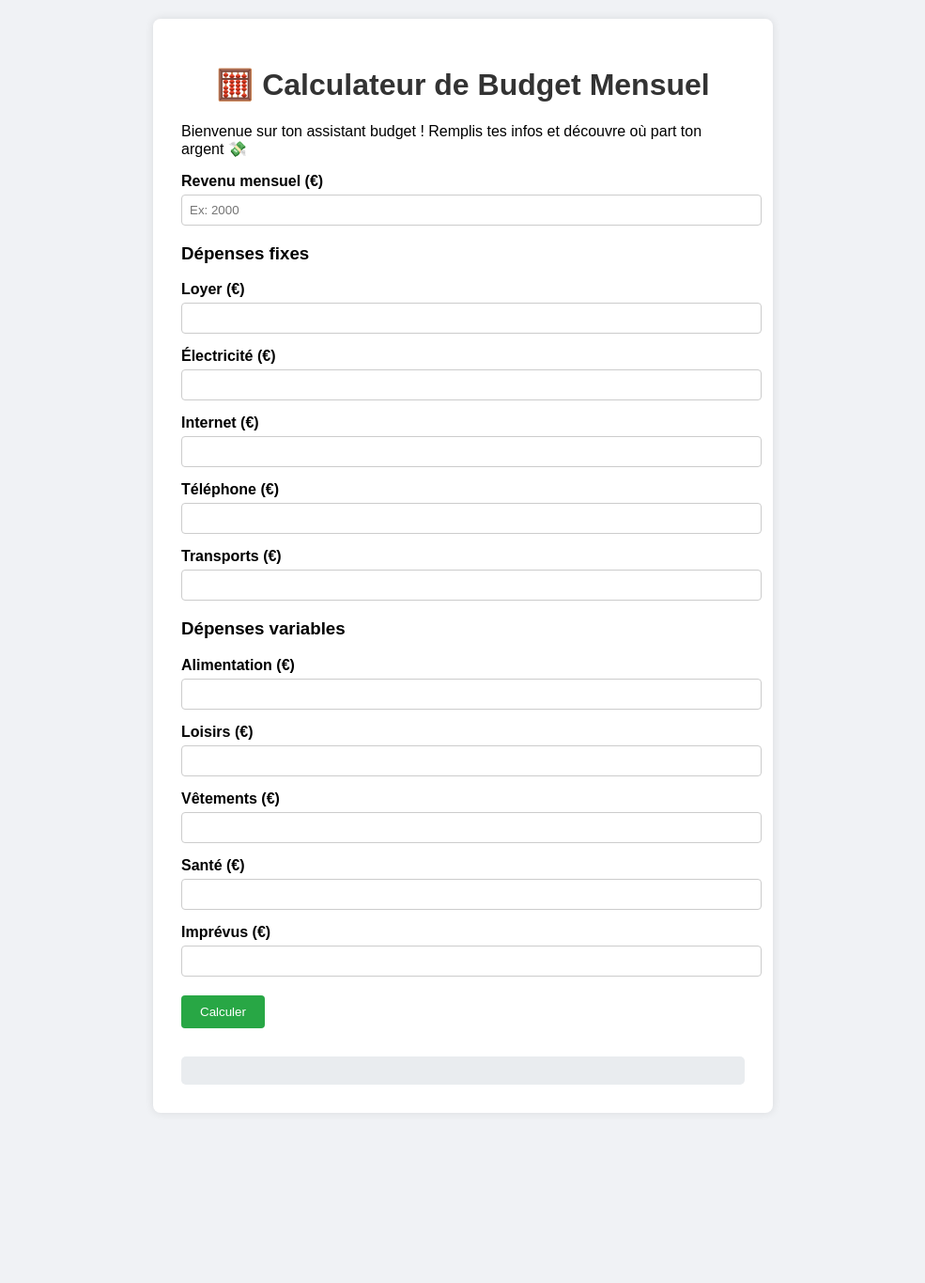
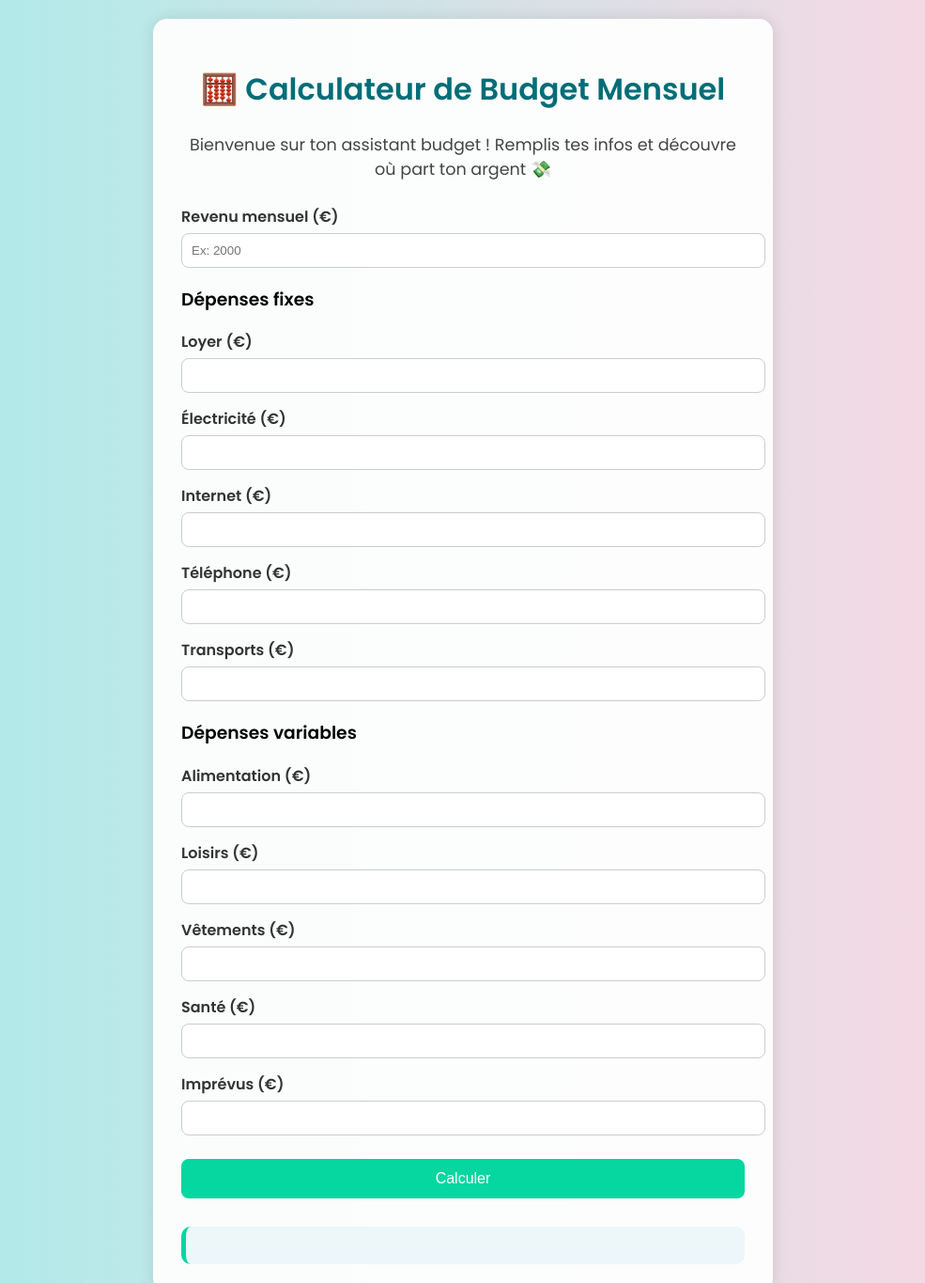
Before and after one commit to ElisaNaya/calculateur-budget, a plain HTML site: page index.html in a window 1280 px wide. Shown: the top 1365 px of the page at 94% size, without its empty margins (147-1132 px from the left). Before the commit the page ends 1204 px from the top, so only its background shows below. Drawn offline with Linux system fonts and the light colour scheme.

Commit message:
Update index.html

```diff
--- a/index.html
+++ b/index.html
@@ -3,54 +3,68 @@
 <head>
   <meta charset="UTF-8">
   <title>Calculateur de Budget Mensuel</title>
+  <link href="https://fonts.googleapis.com/css2?family=Poppins:wght@400;600&display=swap" rel="stylesheet">
   <style>
     body {
-      font-family: 'Arial', sans-serif;
-      background-color: #f0f2f5;
+      font-family: 'Poppins', sans-serif;
+      background: linear-gradient(to right, #a8edea, #fed6e3);
       margin: 0;
       padding: 20px;
     }
     h1 {
       text-align: center;
-      color: #333;
+      color: #006d77;
+      font-size: 2em;
+    }
+    .intro {
+      text-align: center;
+      color: #444;
+      font-size: 1.1em;
+      margin-bottom: 25px;
     }
     .container {
       max-width: 600px;
       margin: auto;
-      background: #fff;
+      background: #ffffffee;
       padding: 30px;
-      border-radius: 8px;
-      box-shadow: 0 0 10px rgba(0,0,0,0.1);
+      border-radius: 15px;
+      box-shadow: 0 0 15px rgba(0,0,0,0.1);
     }
     label {
       display: block;
       margin-top: 15px;
-      font-weight: bold;
+      font-weight: 600;
+      color: #333;
     }
     input {
       width: 100%;
-      padding: 8px;
+      padding: 10px;
       margin-top: 5px;
       border: 1px solid #ccc;
-      border-radius: 4px;
+      border-radius: 8px;
     }
     button {
-      margin-top: 20px;
-      padding: 10px 20px;
-      background: #28a745;
+      margin-top: 25px;
+      padding: 12px 25px;
+      background: #06d6a0;
       border: none;
       color: white;
-      border-radius: 4px;
+      font-size: 1em;
+      border-radius: 8px;
       cursor: pointer;
+      width: 100%;
     }
     button:hover {
-      background: #218838;
+      background: #05c195;
     }
     .result {
       margin-top: 30px;
-      padding: 15px;
-      background: #e9ecef;
-      border-radius: 5px;
+      padding: 20px;
+      background: #edf6f9;
+      border-left: 5px solid #06d6a0;
+      border-radius: 10px;
+      font-size: 1.1em;
+      color: #333;
     }
   </style>
 </head>
@@ -58,6 +72,7 @@
   <div class="container">
     <h1>🧮 Calculateur de Budget Mensuel</h1>
     <p class="intro">Bienvenue sur ton assistant budget ! Remplis tes infos et découvre où part ton argent 💸</p>
+
     <form id="budgetForm">
       <label for="revenu">Revenu mensuel (€)</label>
       <input type="number" id="revenu" placeholder="Ex: 2000">
```
